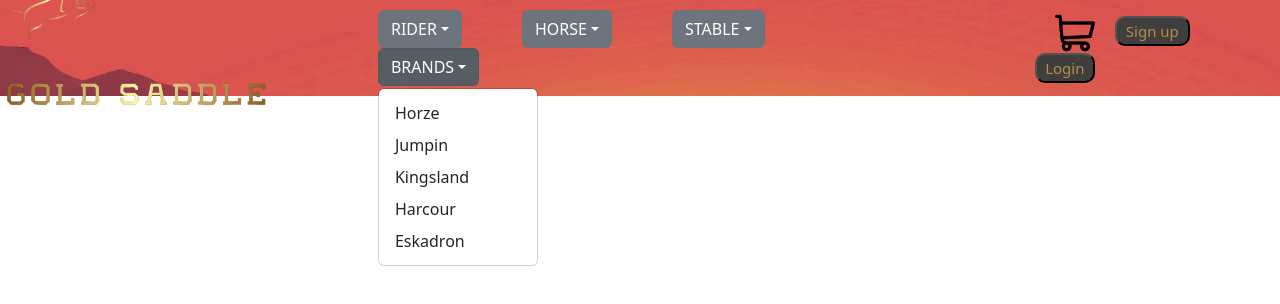
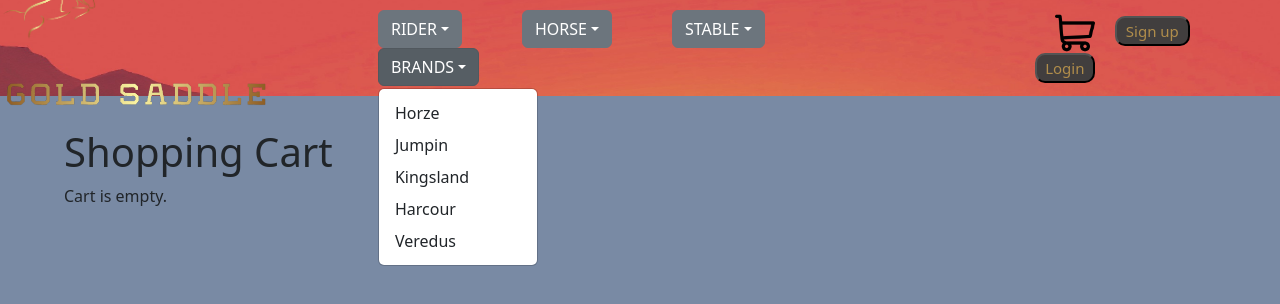
Before and after one commit to HenryNasci/DWeb_Trab_Final, a React (Create React App) app: page /Cart in a window 1280 px wide. Both pictures are taken after a click on the button "BRANDS". Shown: the top 304 px of the page. Built offline with nearby package versions, Linux system fonts and the light colour scheme.

Commit message:
header update

```diff
--- a/src/Components/Header.js
+++ b/src/Components/Header.js
@@ -85,7 +85,7 @@
             <Dropdown.Item onClick={() => handleGetCategoria("Jumpin")}>Jumpin</Dropdown.Item>
             <Dropdown.Item onClick={() => handleGetCategoria("Kingsland")}>Kingsland</Dropdown.Item>
             <Dropdown.Item onClick={() => handleGetCategoria("Harcour")}>Harcour</Dropdown.Item>
-            <Dropdown.Item onClick={() => handleGetCategoria("Eskadron")}>Eskadron</Dropdown.Item>
+            <Dropdown.Item onClick={() => handleGetCategoria("Eskadron")}>Veredus</Dropdown.Item>
           </Dropdown.Menu>
         </Dropdown>
       </div>
--- a/src/app/Cart.css
+++ b/src/app/Cart.css
@@ -1,3 +1,46 @@
+.baseCart {
+    background-color: #798aa4;
+    width: 100%;
+    height: 100vh;
+}
+
+.bodyCart {
+
+    background-color: #798aa4;
+    width: 100%;
+    padding-top: 10%;
+    padding-left: 5%;
+}
+
 .cartItemInfo {
-    margin: 29px
+    background: #d3d3d3;
+    color: #FFF;
+    padding: 20px;
+    border: 1px solid #000;
 }
+
+.imgProdutoMainPage {
+    display: inline;
+}
+
+.cartItemText {
+    text-align: left;
+    vertical-align: top;
+    padding-left: 25%;
+    margin-top: -20px;
+    color: #000;
+
+}
+
+.cartTotalPrice {
+    background-color: #d3d3d3;
+    border: 2px solid black;
+    color: black;
+    margin-top: 10px;
+    padding: 4px 8px;
+    text-align: center;
+    text-decoration: none;
+    display: inline-block;
+    font-size: 16px;
+    align: center;
+}
--- a/src/app/MainPage.js
+++ b/src/app/MainPage.js
@@ -36,6 +36,12 @@
 
   //armazenar dados do produto selecionado, rederecionar para a página do produto
   const handleOnClickToProd = (index) => {
+    for (let i = 0; i < posts.length; i++) {
+      if (posts[i].id === index) {
+        index = i;
+      }
+    }
+    console.log('index', index);
     sessionStorage.setItem('produto', JSON.stringify(posts[index]));
     sessionStorage.setItem('carrinho', JSON.stringify(carrinho));
     window.location.href = './Produto';
@@ -53,19 +59,20 @@
     ? posts.filter((post) => post.categoria.nome === categoria)
     : posts;
 
-   //armazenar dados da categoria selecionada, rederecionar para a página inicial
+  //armazenar dados da categoria selecionada, rederecionar para a página inicial
   const handleGetCategoria = (catNome) => {
     sessionStorage.setItem('categoria', catNome);
     window.location.href = './';
   };
+  console.log('posts', posts);
 
   return (
     <div className="baseMainPage">
       <Header handleGetCategoria={handleGetCategoria} />
       <div className="bodyMainPage">
         <div className="divProdutosMainPage">
-          {produtosFiltrados.map((post, index) => (
-            <div className="divProdutoMainPage" onClick={() => handleOnClickToProd(index)} key={post.id} >
+          {produtosFiltrados.map((post) => (
+            <div className="divProdutoMainPage" onClick={() => handleOnClickToProd(post.id)} key={post.id} >
               <img className="imgProdutoMainPage" alt="Imagem do Produto" src={"https://localhost:7085/imagens/" + post.fotos[0].nomeFicheiro} />
               <div className="divInfoProdutoMainPage">
                 <p className="nomeProdutoMainPage">{post.nome}</p>
```
